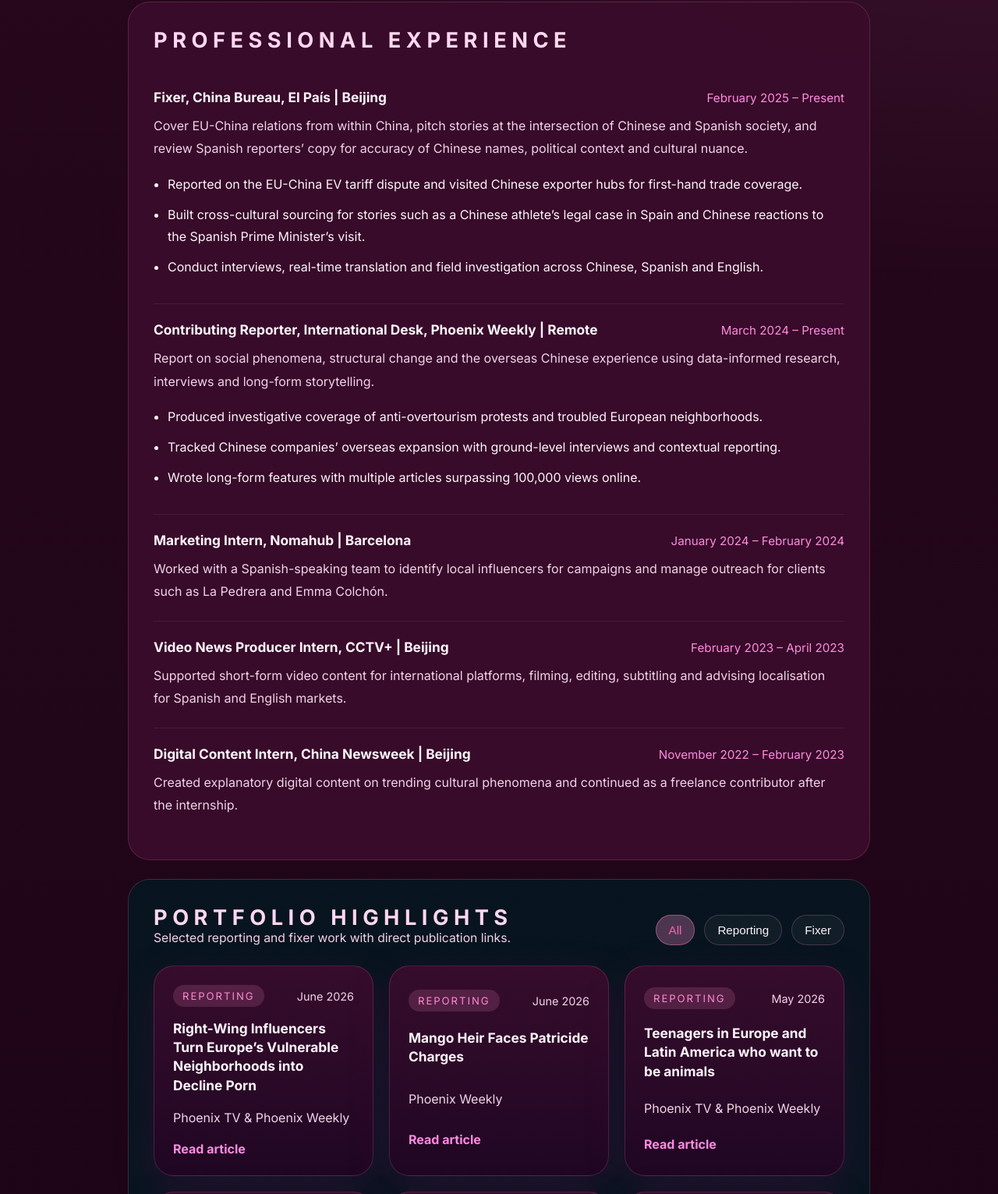
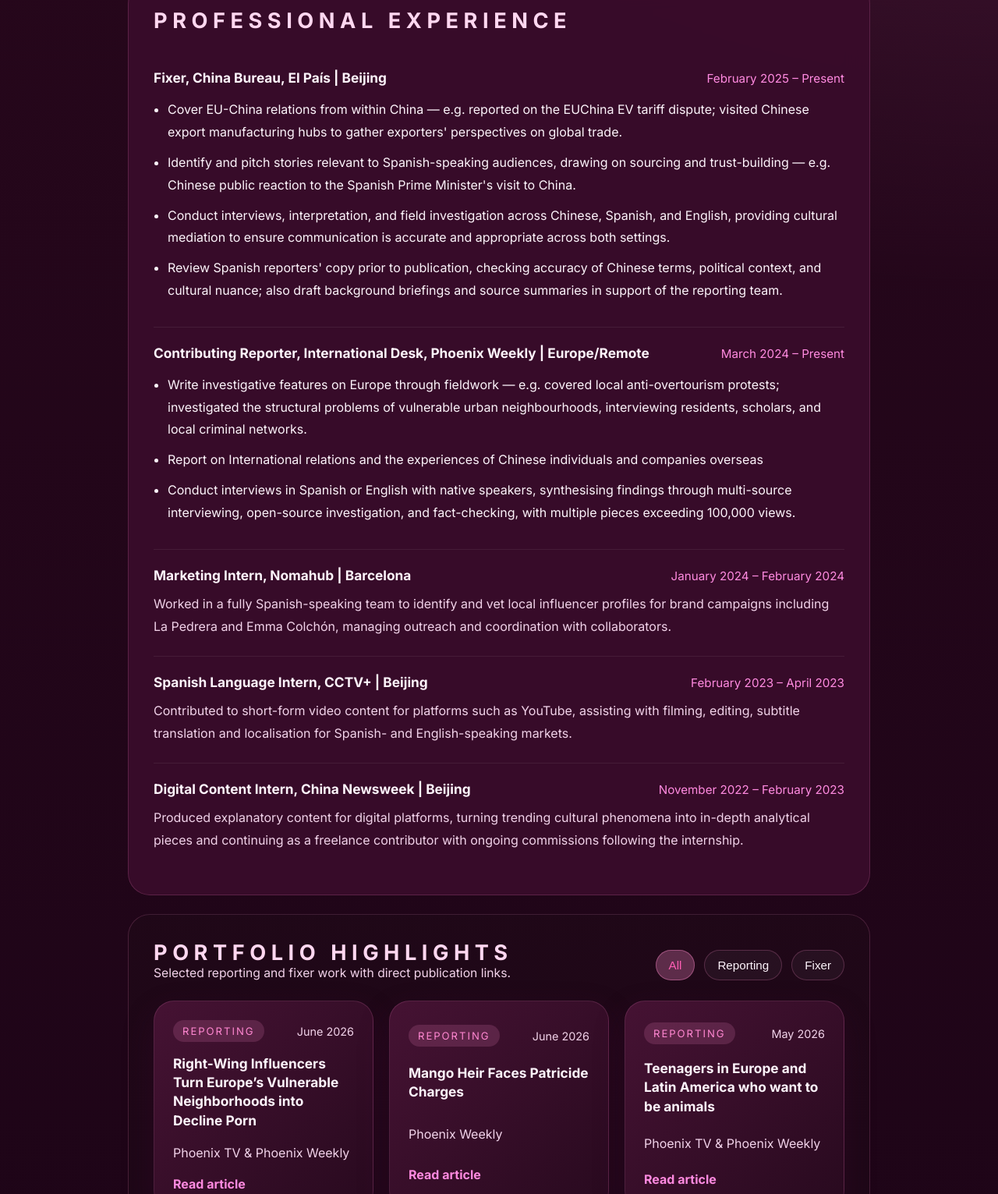
Before and after one commit to Zimeng-site/Portfolio, a website built with Vite: page index.html in a window 1280 px wide. Shown: the part 977-2508 px from the top of the page at 78% size. Built offline with nearby package versions, Linux system fonts and the light colour scheme.

Commit message:
Update portfolio content and styling

```diff
--- a/src/data.ts
+++ b/src/data.ts
@@ -30,7 +30,7 @@ export const profile: Profile = {
     name: 'Zimeng Yan',
     tagline: 'Multilingual correspondent connecting Europe, Latin America and China through rigorous reporting.',
     about:
-        'Multilingual journalist (Chinese, Spanish, English) reporting on Europe and Latin America for Chinese audiences, and on China for European newsrooms. I bring deep understanding of both Chinese and European contexts to stories at their intersection. Fluent in Chinese, Spanish and English for interviews, field investigation, and writing, with worldwide sourcing. I conduct rigorous fact-checking and data analysis to support in-depth reporting.',
+        'Multilingual journalist (Mandarin, Spanish, English) with three years of living and reporting experience in Spain. Currently based in Beijing while traveling frequently, reporting on Europe and Latin America for Chinese audiences, and on China for European newsrooms. Builds original sourcing worldwide, with rigorous fact-checking and data analysis underpinning all reporting.',
     contact: {
         email: 'zimengyan2001@gmail.com',
         phone: '+34 652826659',
@@ -58,42 +58,44 @@ export const sections: Section[] = [
                 title: 'Fixer, China Bureau, El País | Beijing',
                 meta: 'February 2025 – Present',
                 details:
-                    'Cover EU-China relations from within China, pitch stories at the intersection of Chinese and Spanish society, and review Spanish reporters’ copy for accuracy of Chinese names, political context and cultural nuance.',
+                    '',
                 bullets: [
-                    'Reported on the EU-China EV tariff dispute and visited Chinese exporter hubs for first-hand trade coverage.',
-                    'Built cross-cultural sourcing for stories such as a Chinese athlete’s legal case in Spain and Chinese reactions to the Spanish Prime Minister’s visit.',
-                    'Conduct interviews, real-time translation and field investigation across Chinese, Spanish and English.',
+                    "Cover EU-China relations from within China — e.g. reported on the EUChina EV tariff dispute; visited Chinese export manufacturing hubs to gather exporters' perspectives on global trade.",
+                    "Identify and pitch stories relevant to Spanish-speaking audiences, drawing on sourcing and trust-building — e.g. Chinese public reaction to the Spanish Prime Minister's visit to China.",
+                    "Conduct interviews, interpretation, and field investigation across Chinese, Spanish, and English, providing cultural mediation to ensure communication is accurate and appropriate across both settings.",
+                    "Review Spanish reporters' copy prior to publication, checking accuracy of Chinese terms, political context, and cultural nuance; also draft background briefings and source summaries in support of the reporting team.",
                 ],
             },
             {
-                title: 'Contributing Reporter, International Desk, Phoenix Weekly | Remote',
+                title: 'Contributing Reporter, International Desk, Phoenix Weekly | Europe/Remote',
                 meta: 'March 2024 – Present',
                 details:
-                    'Report on social phenomena, structural change and the overseas Chinese experience using data-informed research, interviews and long-form storytelling.',
+                    '',
                 bullets: [
-                    'Produced investigative coverage of anti-overtourism protests and troubled European neighborhoods.',
-                    'Tracked Chinese companies’ overseas expansion with ground-level interviews and contextual reporting.',
-                    'Wrote long-form features with multiple articles surpassing 100,000 views online.',
+                    "Write investigative features on Europe through fieldwork — e.g. covered local anti-overtourism protests; investigated the structural problems of vulnerable urban neighbourhoods, interviewing residents, scholars, and local criminal networks.",
+                    "Report on International relations and the experiences of Chinese individuals and companies overseas",
+                    "Conduct interviews in Spanish or English with native speakers, synthesising findings through multi-source interviewing, open-source investigation, and fact-checking, with multiple pieces exceeding 100,000 views."
                 ],
             },
             {
                 title: 'Marketing Intern, Nomahub | Barcelona',
                 meta: 'January 2024 – February 2024',
                 details:
-                    'Worked with a Spanish-speaking team to identify local influencers for campaigns and manage outreach for clients such as La Pedrera and Emma Colchón.',
+                    'Worked in a fully Spanish-speaking team to identify and vet local influencer profiles for brand campaigns including La Pedrera and Emma Colchón, managing outreach and coordination with collaborators.',
             },
             {
-                title: 'Video News Producer Intern, CCTV+ | Beijing',
+                title: 'Spanish Language Intern, CCTV+ | Beijing',
                 meta: 'February 2023 – April 2023',
                 details:
-                    'Supported short-form video content for international platforms, filming, editing, subtitling and advising localisation for Spanish and English markets.',
+                    'Contributed to short-form video content for platforms such as YouTube, assisting with filming, editing, subtitle translation and localisation for Spanish- and English-speaking markets.',
             },
             {
                 title: 'Digital Content Intern, China Newsweek | Beijing',
                 meta: 'November 2022 – February 2023',
                 details:
-                    'Created explanatory digital content on trending cultural phenomena and continued as a freelance contributor after the internship.',
+                    'Produced explanatory content for digital platforms, turning trending cultural phenomena into in-depth analytical pieces and continuing as a freelance contributor with ongoing commissions following the internship.',
             },
+
         ],
     },
     {
--- a/src/style.css
+++ b/src/style.css
@@ -292,7 +292,7 @@ body::before {
 }
 
 .portfolio-section {
-    background: linear-gradient(180deg, rgba(7, 21, 31, 0.95), rgba(9, 30, 43, 0.98));
+    background: linear-gradient(180deg, rgba(32, 8, 24, 0.95), rgba(20, 5, 18, 0.98));
 }
 
 .filter-row {
@@ -333,16 +333,16 @@ body::before {
     padding: 24px;
     min-height: 240px;
     border-radius: 26px;
-    border: 1px solid rgba(255, 141, 205, 0.18);
-    background: linear-gradient(180deg, rgba(57, 12, 45, 0.95), rgba(33, 6, 36, 0.95));
-    box-shadow: 0 18px 50px rgba(93, 11, 72, 0.28);
+    border: 1px solid rgba(255, 141, 205, 0.16);
+    background: linear-gradient(135deg, rgba(71, 19, 53, 0.96), rgba(41, 10, 32, 0.96));
+    box-shadow: 0 16px 42px rgba(70, 10, 54, 0.24);
     transition: transform 0.25s ease, border-color 0.25s ease, box-shadow 0.25s ease;
 }
 
 .portfolio-card:hover {
     transform: translateY(-4px);
-    border-color: rgba(255, 141, 205, 0.55);
-    box-shadow: 0 24px 64px rgba(115, 14, 88, 0.35);
+    border-color: rgba(255, 141, 205, 0.45);
+    box-shadow: 0 22px 54px rgba(92, 12, 70, 0.28);
 }
 
 .portfolio-card-header {
```
